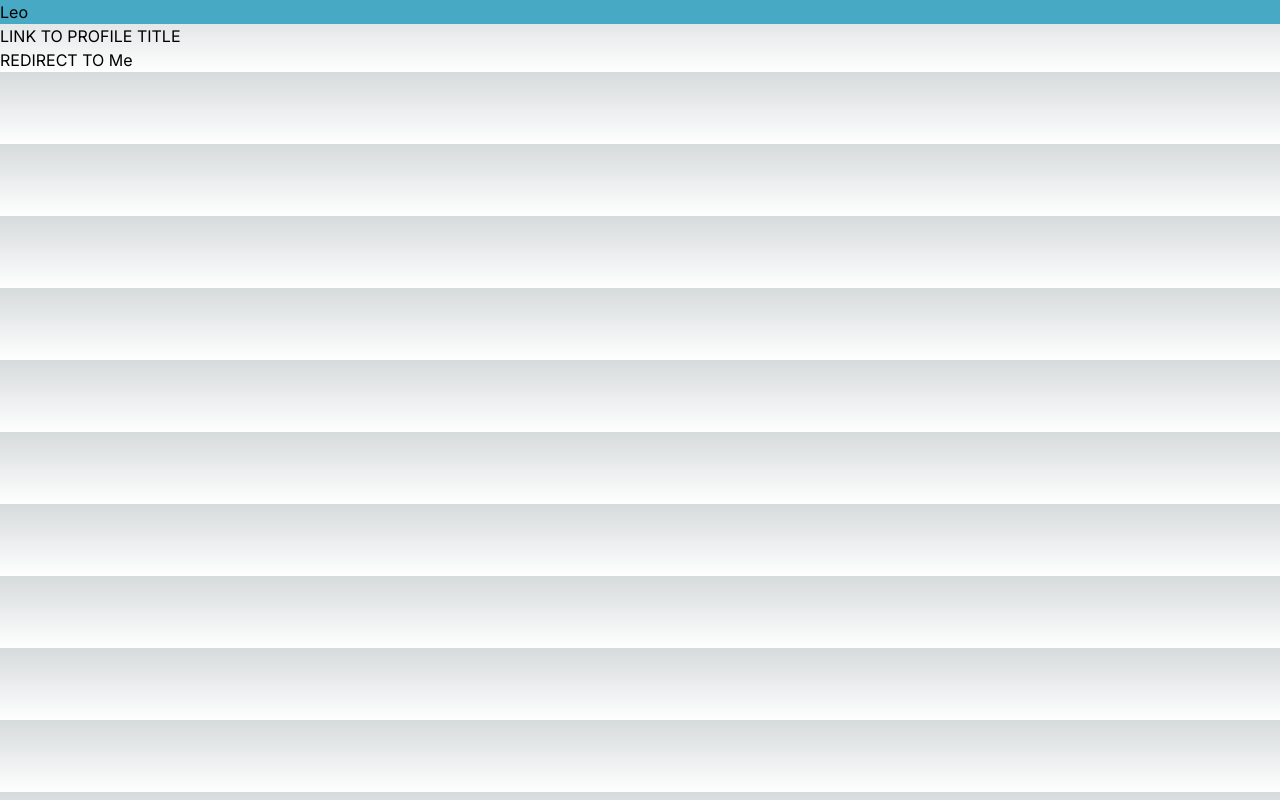
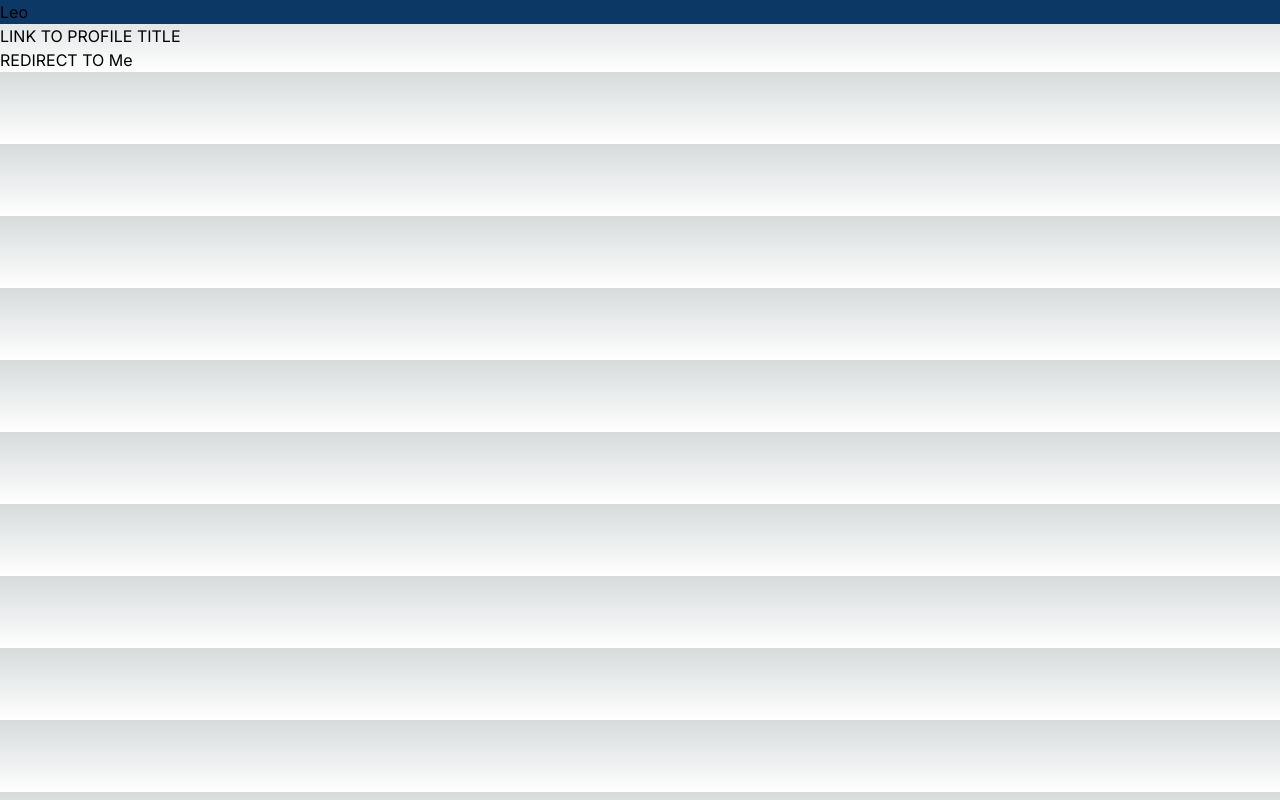
Before and after one commit to ChenHuei/next14, a Next.js app: page /leo in a window 1280 px wide. Built offline with nearby package versions, Linux system fonts and the light colour scheme.

Commit message:
update color

```diff
--- a/src/app/leo/(group)/layout.tsx
+++ b/src/app/leo/(group)/layout.tsx
@@ -5,7 +5,7 @@ export default function GroupLayout({
 }>) {
 	return (
 		<div>
-			<div style={{ width: '100%', backgroundColor: '#da1884' }}>Group</div>
+			<div style={{ width: '100%', backgroundColor: '#49c0b6' }}>Group</div>
 			<div>{children}</div>
 		</div>
 	);
--- a/src/app/leo/layout.tsx
+++ b/src/app/leo/layout.tsx
@@ -5,7 +5,7 @@ export default function LeoLayout({
 }>) {
 	return (
 		<div>
-			<div style={{ width: '100%', backgroundColor: '#48a9c5' }}>Leo</div>
+			<div style={{ width: '100%', backgroundColor: '#0c3866' }}>Leo</div>
 			<div>{children}</div>
 		</div>
 	);
```
